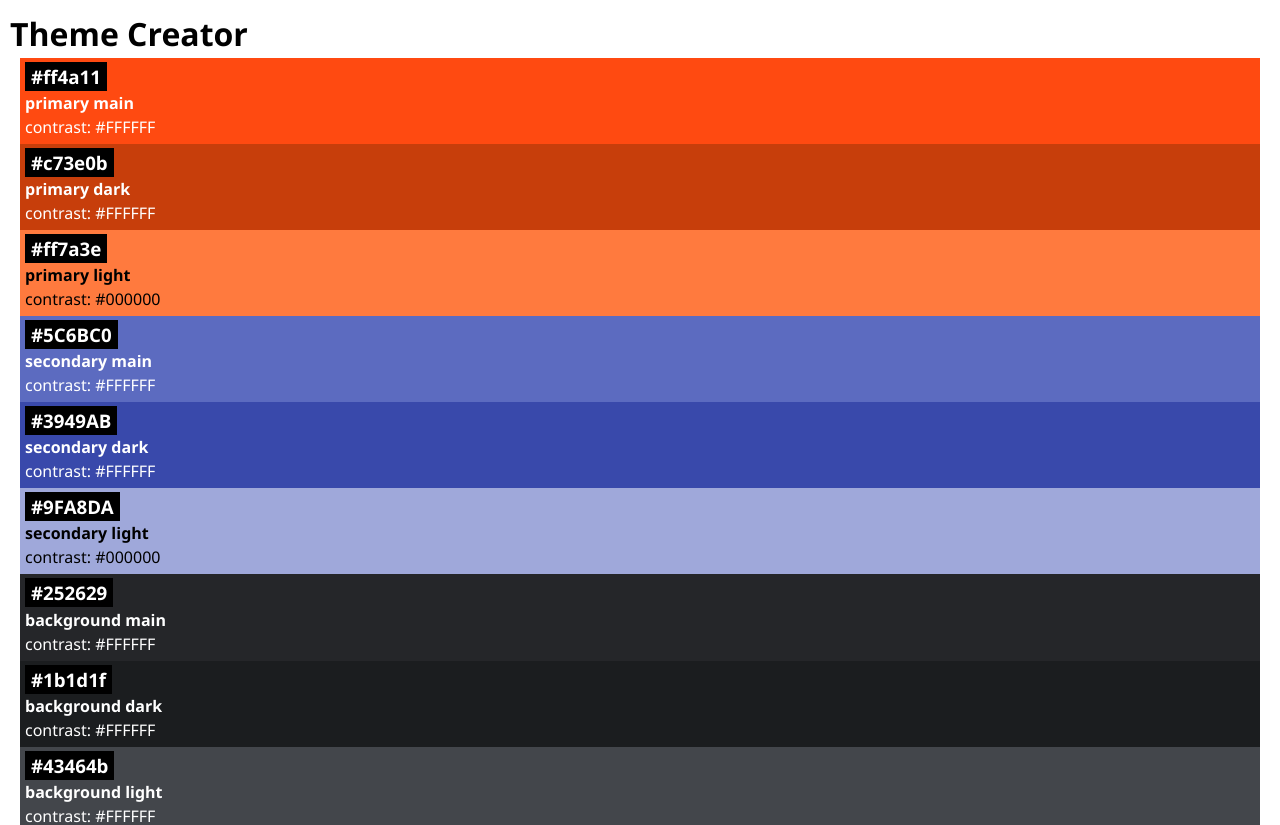
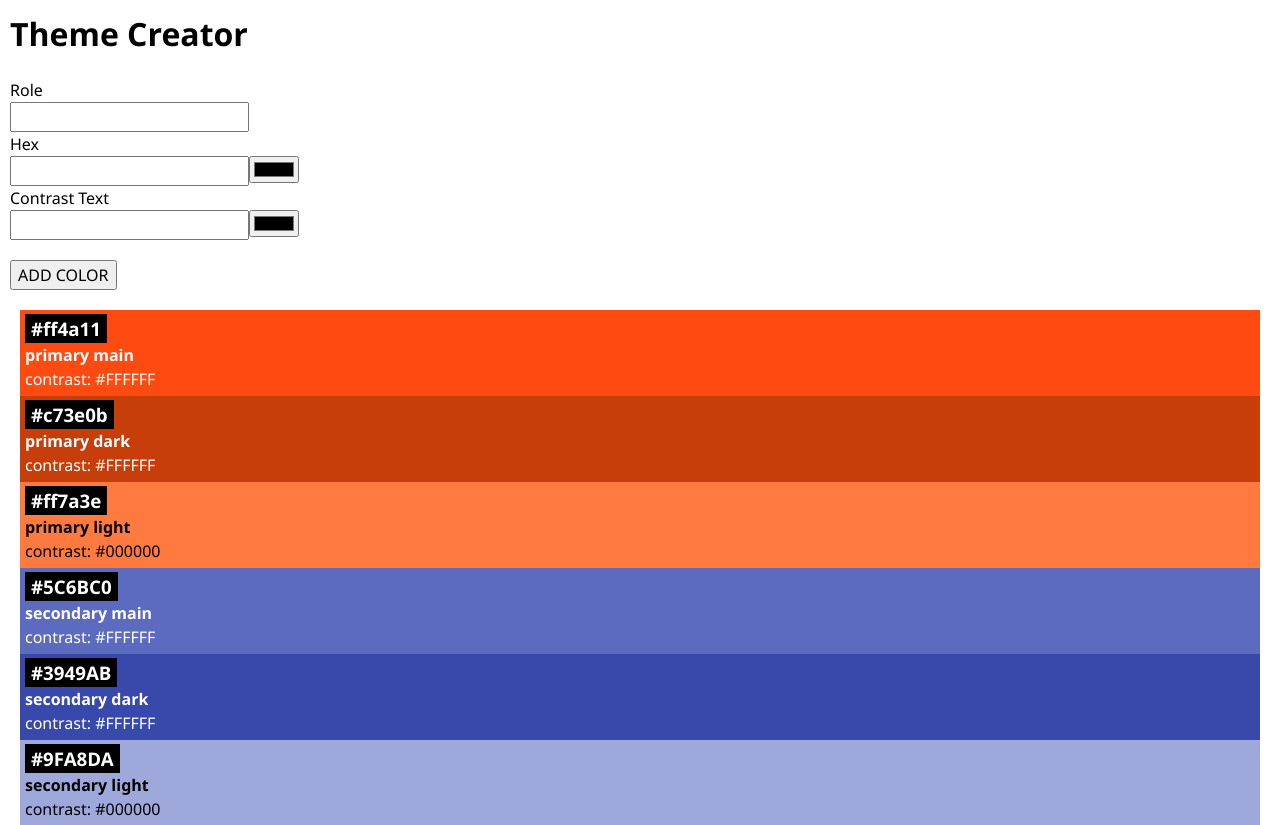
Before and after one commit to annaschemmel/project-4_theme-creator, a React (Vite) app: page / in a window 1280 px wide. Shown: the top 825 px of the page. Built offline with nearby package versions, Linux system fonts and the light colour scheme.

Commit message:
Create: form component and simple styling

```diff
--- a/src/App.jsx
+++ b/src/App.jsx
@@ -1,12 +1,13 @@
 import { initialColors } from "./lib/colors";
 import Color from "./Components/Color/Color";
+import Colorform from "./Components/Color/ColorForm";
 import "./App.css";
 
 function App() {
   return (
     <>
       <h1>Theme Creator</h1>
-
+      <Colorform />
       {initialColors.map((color) => {
         return <Color key={color.id} color={color} />;
       })}
--- /dev/null
+++ b/src/Components/Color/ColorForm.jsx
@@ -0,0 +1,19 @@
+export default function Colorform() {
+  return (
+    //  function handleSubmit(event) {
+    //  event.preventDefault()
+    //  }
+
+    <form className="colorform">
+      <label htmlFor="role">Role</label>
+      <input type="text" name="role" />
+      <label htmlFor="hex">Hex</label>
+      <input type="text" name="hex" />
+      <input type="color" name="hexColor" id="hexColor" />
+      <label htmlFor="contrastText">Contrast Text</label>
+      <input type="text" name="contrastText" />
+      <input type="color" name="contrastTextColor" id="hex-color" />
+      <button type="submit">Add color</button>
+    </form>
+  );
+}
--- a/src/index.css
+++ b/src/index.css
@@ -64,3 +64,22 @@ h6 {
 #__next {
   isolation: isolate;
 }
+
+/*
+---------------------------
+
+  9. Form styling
+*/
+
+.colorform {
+  padding: 20px 0;
+}
+.colorform label {
+  display: block;
+}
+
+.colorform button {
+  display: block;
+  margin: 20px 0 0;
+  text-transform: uppercase;
+}
```
